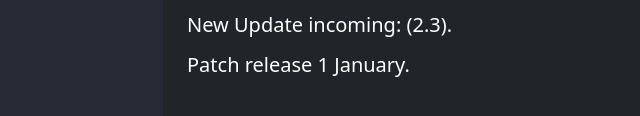
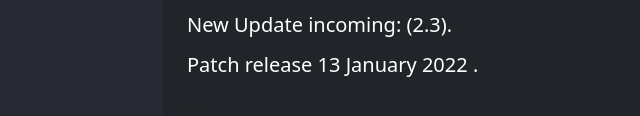
Before and after one commit to Artik77z/News, a plain HTML site: page index.html in a window 1280 px wide. Shown: the part 314-430 px from the top of the page, 117-757 px from the left. Drawn offline with nearby package versions, Linux system fonts and the light colour scheme.

Commit message:
Update index.html

```diff
--- a/index.html
+++ b/index.html
@@ -30,7 +30,7 @@
             <h1 class="lead text-white my-3">New Update incoming: (2.3).</h1>
         </div>
     <div class="container">
-            <h1 class="lead text-white my-3">Patch release 1 January.</h1>
+            <h1 class="lead text-white my-3">Patch release 13 January 2022 .</h1>
         </div>
     <div class="container my-1">
             <h1 class="lead">=              </h1>
```
